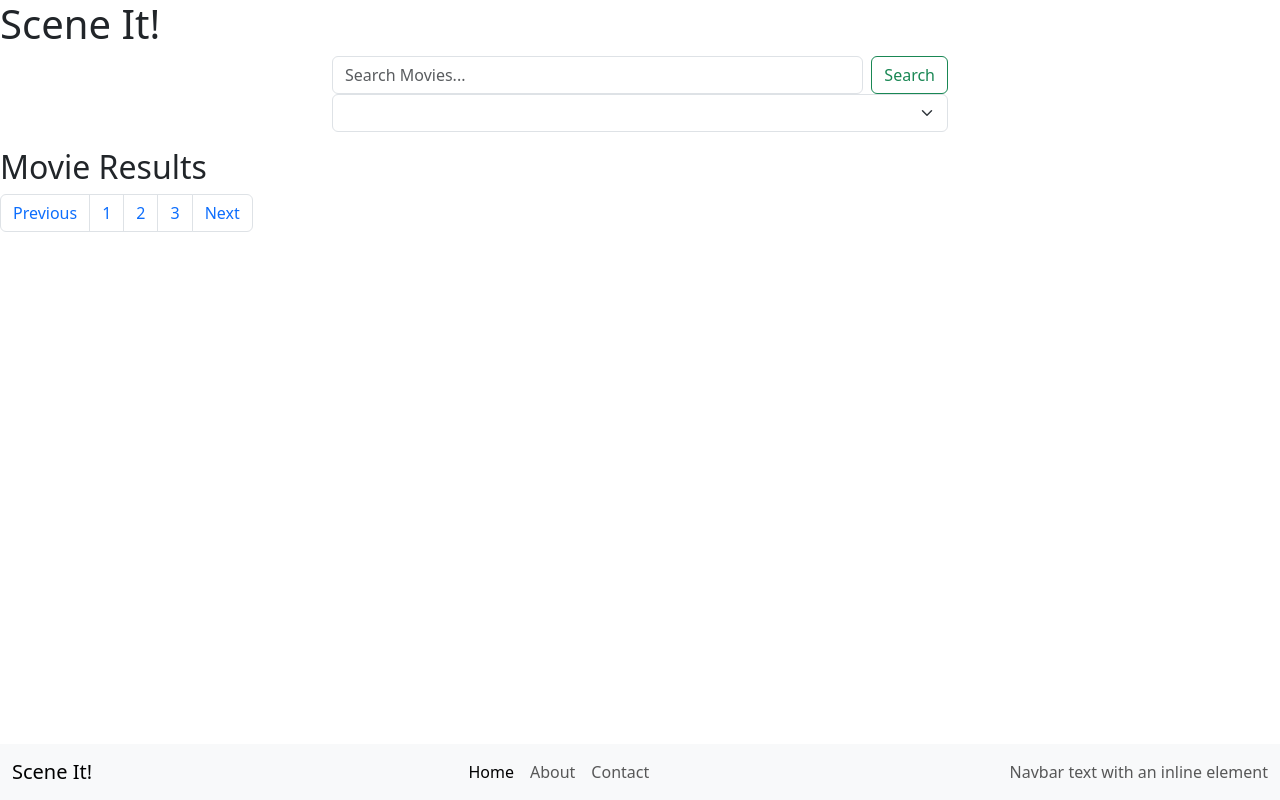
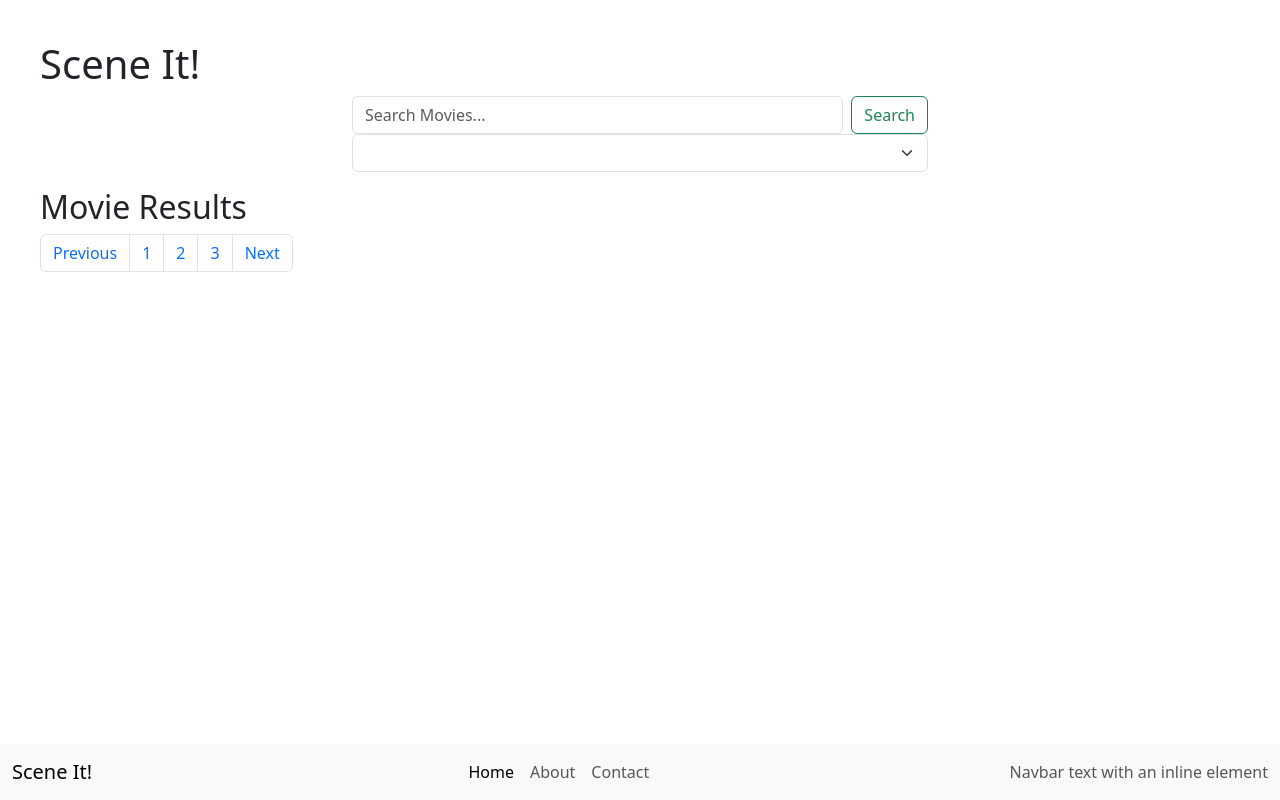
Before and after one commit to swelbeck/sba308A, a website with bundled scripts: page index.html in a window 1280 px wide. Built offline with nearby package versions, Linux system fonts and the light colour scheme; no server answers.

Commit message:
added margin to body

```diff
--- a/styles/style.css
+++ b/styles/style.css
@@ -1,3 +1,8 @@
 html {
   font-family: Tahoma, "Segoe UI", Verdana, sans-serif;
 }
+
+
+body {
+  margin: 40px;
+}
```
